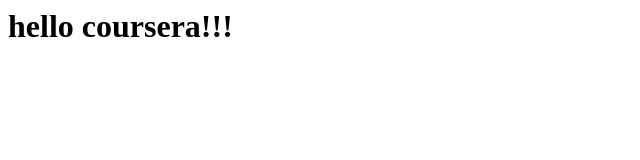
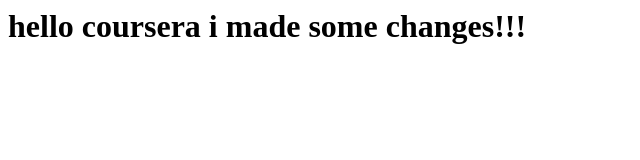
Before and after one commit to haripriya-alla/coursera-test, a plain HTML site: page site/index.html in a window 1280 px wide. Shown: the whole page, without its empty margins (0-640 px from the left). Drawn offline with Linux system fonts and the light colour scheme.

Commit message:
addition

```diff
--- a/site/index.html
+++ b/site/index.html
@@ -2,5 +2,5 @@
 <head>
 <title>coursera!!</title>
 </head>
-<body><h1>hello coursera!!!</h1></body>
+<body><h1>hello coursera i made some changes!!!</h1></body>
 </html>
```
